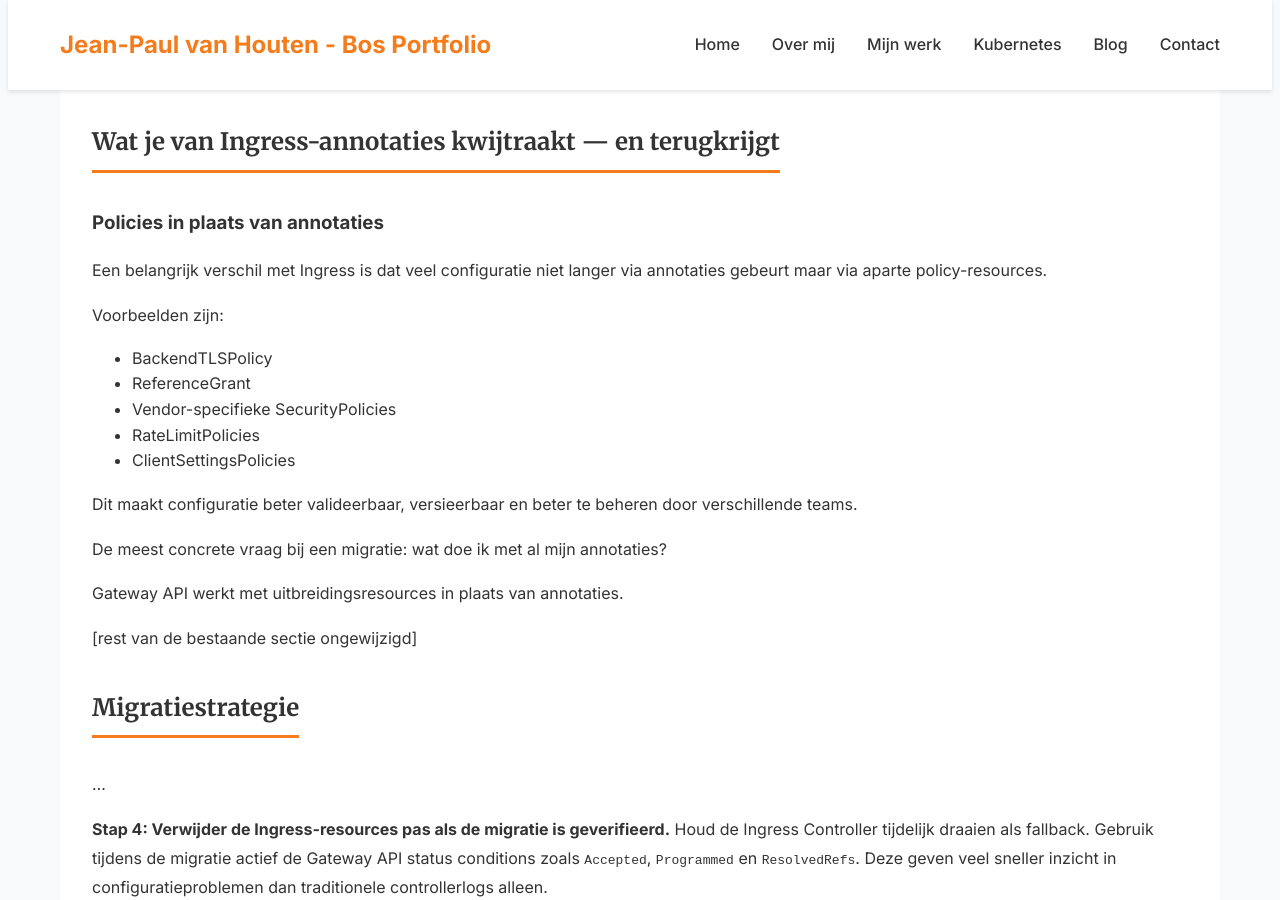
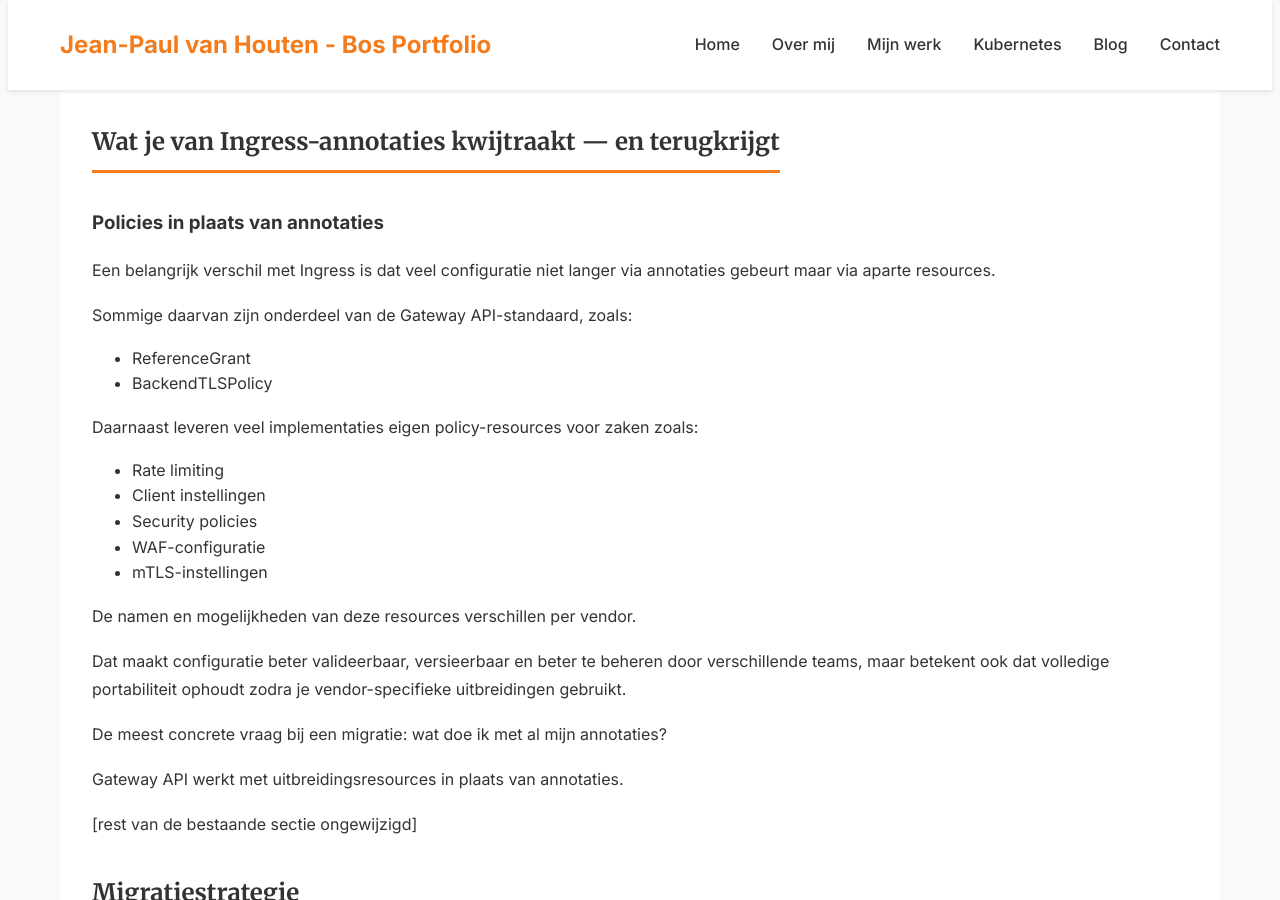
Before and after one commit to vanhoutenbos/personal-website, a Jekyll site: the page built from _posts/2026-05-07-ingress-naar-gateway-api.md, in a window 1280 px wide and 900 px high, scrolled down 5718 px. Built offline with Jekyll 4.4.1, drawn with Linux system fonts in a browser that asks for light colours.

Commit message:
Update 2026-05-07-ingress-naar-gateway-api.md

```diff
--- a/_posts/2026-05-07-ingress-naar-gateway-api.md
+++ b/_posts/2026-05-07-ingress-naar-gateway-api.md
@@ -188,17 +188,24 @@ De vuistregel: controleer altijd de security context-vereisten van een implement
 
 ### Policies in plaats van annotaties
 
-Een belangrijk verschil met Ingress is dat veel configuratie niet langer via annotaties gebeurt maar via aparte policy-resources.
+Een belangrijk verschil met Ingress is dat veel configuratie niet langer via annotaties gebeurt maar via aparte resources.
 
-Voorbeelden zijn:
+Sommige daarvan zijn onderdeel van de Gateway API-standaard, zoals:
 
+* ReferenceGrant
 * BackendTLSPolicy
-* ReferenceGrant
-* Vendor-specifieke SecurityPolicies
-* RateLimitPolicies
-* ClientSettingsPolicies
 
-Dit maakt configuratie beter valideerbaar, versieerbaar en beter te beheren door verschillende teams.
+Daarnaast leveren veel implementaties eigen policy-resources voor zaken zoals:
+
+* Rate limiting
+* Client instellingen
+* Security policies
+* WAF-configuratie
+* mTLS-instellingen
+
+De namen en mogelijkheden van deze resources verschillen per vendor.
+
+Dat maakt configuratie beter valideerbaar, versieerbaar en beter te beheren door verschillende teams, maar betekent ook dat volledige portabiliteit ophoudt zodra je vendor-specifieke uitbreidingen gebruikt.
 
 De meest concrete vraag bij een migratie: wat doe ik met al mijn annotaties?
 
```
